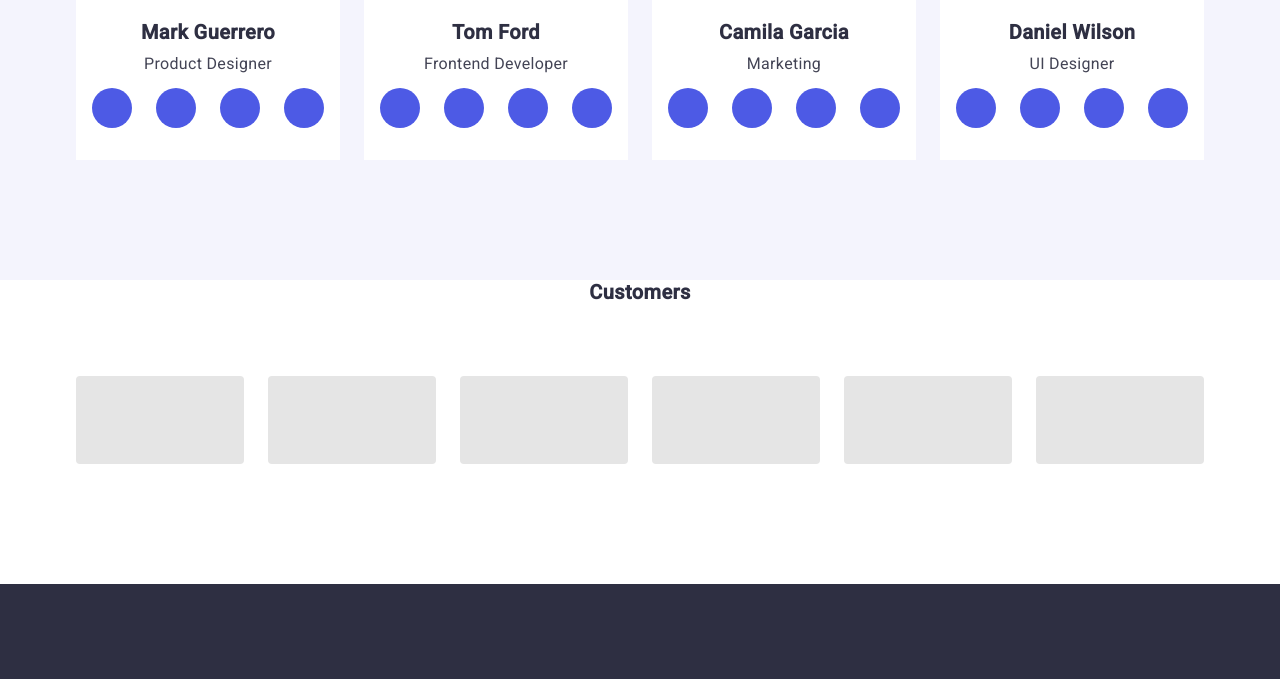
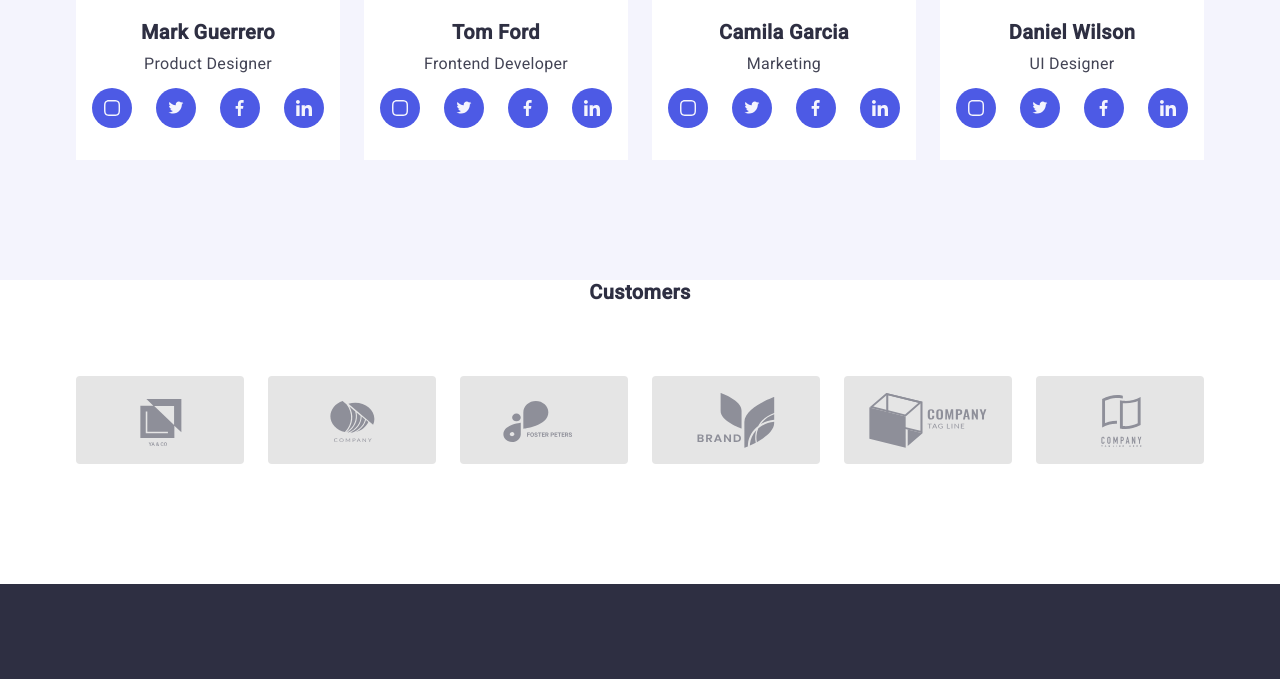
Before and after one commit to MariySemenenko/goit-markup-hw-04, a plain HTML site: page index.html in a window 1280 px wide. Shown: the part 2008-2687 px from the top of the page. Drawn offline with nearby package versions, Linux system fonts and the light colour scheme.

Commit message:
футер

```diff
--- a/css/styles.css
+++ b/css/styles.css
@@ -527,6 +527,7 @@ padding-right: 16px;
 
 .footer-icon-text {
 letter-spacing: 2%;
+line-height: 24px;
 }
 
 
@@ -546,3 +547,8 @@ letter-spacing: 2%;
   height: 40px;
   margin-top: 16px;
 }
+
+.footer-icon-link:hover,
+.footer-icon-link:focus {
+  background-color: #31D0AA;
+}
--- a/index.html
+++ b/index.html
@@ -63,7 +63,7 @@
         <li class="features-item">
         <div class="icon-features">
           <svg class="icon-communication" width="60" height="64">
-            <use href="./images/sprete.svg#icon-underhero"></use>
+            <use href="./images/sprite.svg#icon-underhero"></use>
           </svg>
         </div>
           <h3 class="item-title">Strategy</h3>
@@ -75,7 +75,7 @@
         <li class="features-item">
           <div class="icon-features">
             <svg class="icon-communication" width="60" height="64">
-              <use href="./images/sprete.svg#icon-underhero1"></use>
+              <use href="./images/sprite.svg#icon-underhero1"></use>
             </svg>
           </div>
           <h3 class="item-title">Punctuality</h3>
@@ -87,7 +87,7 @@
         <li class="features-item">
           <div class="icon-features">
             <svg class="icon-communication" width="60" height="64">
-              <use href="./images/sprete.svg#icon-underhero2"></use>
+              <use href="./images/sprite.svg#icon-underhero2"></use>
             </svg>
           </div>
           <h3 class="item-title">Diligence</h3>
@@ -99,7 +99,7 @@
         <li class="features-item">
           <div class="icon-features">
             <svg class="icon-communication" width="60" height="64">
-              <use href="./images/sprete.svg#icon-underhero3"></use>
+              <use href="./images/sprite.svg#icon-underhero3"></use>
             </svg>
           </div>
           <h3 class="item-title">Technologies</h3>
@@ -148,28 +148,28 @@
           <li class="social-list-item">
              <a href="" class="social-list-link"></a>
               <svg class="social-list-icon" wigth="16" height="16">
-                <use href="./images/sprete.svg#icon-instagram">
+                <use href="./images/sprite.svg#icon-instagram">
                 </use>
               </svg>
           </li>
           <li class="social-list-item">
             <a href="" class="social-list-link"></a>
             <svg class="social-list-icon" wigth="16" height="13">
-              <use href="./images/sprete.svg#icon-twetter">
+              <use href="./images/sprite.svg#icon-twetter">
               </use>
             </svg>
         </li>
         <li class="social-list-item">
           <a href="" class="social-list-link"></a>
           <svg class="social-list-icon" wigth="8" height="16">
-            <use href="./images/sprete.svg#icon-facebook">
+            <use href="./images/sprite.svg#icon-facebook">
             </use>
           </svg>
       </li>
       <li class="social-list-item">
         <a href="" class="social-list-link"></a>
         <svg class="social-list-icon" wigth="16" height="16">
-          <use href="./images/sprete.svg#icon-linkedin">
+          <use href="./images/sprite.svg#icon-linkedin">
           </use>
         </svg>
       </li>
@@ -187,25 +187,25 @@
 
             <li class="social-list-item">
                 <svg class="social-list-icon" wigth="16" height="16">
-                  <use class="social-list-link" href="./images/sprete.svg#icon-instagram">
+                  <use class="social-list-link" href="./images/sprite.svg#icon-instagram">
                   </use>
                 </svg>
             </li>
             <li class="social-list-item">
               <svg class="social-list-icon" wigth="16" height="13">
-                <use class="social-list-link" href="./images/sprete.svg#icon-twetter">
+                <use class="social-list-link" href="./images/sprite.svg#icon-twetter">
                 </use>
               </svg>
           </li>
           <li class="social-list-item">
             <svg class="social-list-icon" wigth="8" height="16">
-              <use class="social-list-link" href="./images/sprete.svg#icon-facebook">
+              <use class="social-list-link" href="./images/sprite.svg#icon-facebook">
               </use>
             </svg>
         </li>
         <li class="social-list-item">
           <svg class="social-list-icon" wigth="16" height="16">
-            <use class="social-list-link" href="./images/sprete.svg#icon-linkedin">
+            <use class="social-list-link" href="./images/sprite.svg#icon-linkedin">
             </use>
           </svg>
       </li>
@@ -221,25 +221,25 @@
 
             <li class="social-list-item">
                 <svg class="social-list-icon" wigth="16" height="16">
-                  <use class="social-list-link" href="./images/sprete.svg#icon-instagram">
+                  <use class="social-list-link" href="./images/sprite.svg#icon-instagram">
                   </use>
                 </svg>
             </li>
             <li class="social-list-item">
               <svg class="social-list-icon" wigth="16" height="13">
-                <use class="social-list-link" href="./images/sprete.svg#icon-twetter">
+                <use class="social-list-link" href="./images/sprite.svg#icon-twetter">
                 </use>
               </svg>
           </li>
           <li class="social-list-item">
             <svg class="social-list-icon" wigth="8" height="16">
-              <use class="social-list-link" href="./images/sprete.svg#icon-facebook">
+              <use class="social-list-link" href="./images/sprite.svg#icon-facebook">
               </use>
             </svg>
         </li>
         <li class="social-list-item">
           <svg class="social-list-icon" wigth="16" height="16">
-            <use class="social-list-link" href="./images/sprete.svg#icon-linkedin">
+            <use class="social-list-link" href="./images/sprite.svg#icon-linkedin">
             </use>
           </svg>
       </li>
@@ -255,25 +255,25 @@
 
             <li class="social-list-item">
                 <svg class="social-list-icon" wigth="16" height="16">
-                  <use class="social-list-link" href="./images/sprete.svg#icon-instagram">
+                  <use class="social-list-link" href="./images/sprite.svg#icon-instagram">
                   </use>
                 </svg>
             </li>
             <li class="social-list-item">
               <svg class="social-list-icon" wigth="16" height="13">
-                <use class="social-list-link" href="./images/sprete.svg#icon-twetter">
+                <use class="social-list-link" href="./images/sprite.svg#icon-twetter">
                 </use>
               </svg>
           </li>
           <li class="social-list-item">
             <svg class="social-list-icon" wigth="8" height="16">
-              <use class="social-list-link" href="./images/sprete.svg#icon-facebook">
+              <use class="social-list-link" href="./images/sprite.svg#icon-facebook">
               </use>
             </svg>
         </li>
         <li class="social-list-item">
           <svg class="social-list-icon" wigth="16" height="16">
-            <use class="social-list-link" href="./images/sprete.svg#icon-linkedin">
+            <use class="social-list-link" href="./images/sprite.svg#icon-linkedin">
             </use>
           </svg>
       </li>
@@ -292,7 +292,7 @@
           <li class="customers-li">
            <a href="" class="customers-use"></a>
             <svg class="customers-svg" wigth="104" height="56">
-              <use href="./images/sprete.svg#icon-castomers1">
+              <use href="./images/sprite.svg#icon-castomers1">
               </use>
             </svg>
           </li>
@@ -300,7 +300,7 @@
           <li class="customers-li">
             <a href="" class="customers-use"></a>
             <svg class="customers-svg" wigth="104" height="56">
-              <use href="./images/sprete.svg#icon-castomers2">
+              <use href="./images/sprite.svg#icon-castomers2">
               </use>
             </svg>
           </li>
@@ -308,7 +308,7 @@
           <li class="customers-li">
             <a href="" class="customers-use"></a>
             <svg class="customers-svg" wigth="104" height="56">
-              <use href="./images/sprete.svg#icon-castomers3">
+              <use href="./images/sprite.svg#icon-castomers3">
               </use>
             </svg>
           </li>
@@ -316,7 +316,7 @@
           <li class="customers-li">
             <a href="" class="customers-use"></a>
             <svg class="customers-svg" wigth="104" height="56">
-              <use href="./images/sprete.svg#icon-castomers4">
+              <use href="./images/sprite.svg#icon-castomers4">
               </use>
             </svg>
           </li>
@@ -324,7 +324,7 @@
           <li class="customers-li">
             <a href="" class="customers-use"></a>
             <svg class="customers-svg" wigth="104" height="56">
-              <use href="./images/sprete.svg#icon-castomers5">
+              <use href="./images/sprite.svg#icon-castomers5">
               </use>
             </svg>
           </li>
@@ -332,7 +332,7 @@
           <li class="customers-li">
             <a href="" class="customers-use"></a>
             <svg class="customers-svg" wigth="104" height="56">
-              <use href="./images/sprete.svg#icon-castomers6">
+              <use href="./images/sprite.svg#icon-castomers6">
               </use>
             </svg>
           </li>
@@ -342,6 +342,7 @@
 </main>
     <footer class="footer">
       <div class="footer-decoration conteiner">
+        <div>
       <a class="logo no-decoration" href="./index.html">Web<span class="logo-accent logo-footer">Studio</span></a>
       <p class="footer-desc">
         Increase the flow of customers and sales for your business with digital marketing & growth
@@ -354,7 +355,7 @@
         <li class="footer-social-list">
           <a href="" class="footer-icon-link">
             <svg class="footer-list-icon" wigth="16" height="16">
-              <use class="footer-list-link" href="./images/sprete.svg#icon-instagram">
+              <use class="footer-list-link" href="./images/sprite.svg#icon-instagram">
               </use>
             </svg>
           </a>
@@ -362,7 +363,7 @@
         <li class="footer-social-list">
           <a href="" class="footer-icon-link">
           <svg class="footer-list-icon" wigth="16" height="13">
-            <use class="footer-list-link" href="./images/sprete.svg#icon-twetter">
+            <use class="footer-list-link" href="./images/sprite.svg#icon-twetter">
             </use>
           </svg>
           </a>
@@ -370,7 +371,7 @@
       <li class="footer-social-list">
         <a href="" class="footer-icon-link">
         <svg class="footer-list-icon" wigth="8" height="16">
-          <use class="footer-list-link" href="./images/sprete.svg#icon-facebook">
+          <use class="footer-list-link" href="./images/sprite.svg#icon-facebook">
           </use>
         </svg>
         </a>
@@ -378,13 +379,14 @@
     <li class="footer-social-list">
       <a href="" class="footer-icon-link">
       <svg class="footer-list-icon" wigth="16" height="16">
-        <use class="footer-list-link" href="./images/sprete.svg#icon-linkedin">
+        <use class="footer-list-link" href="./images/sprite.svg#icon-linkedin">
         </use>
       </svg>
       </a>
   </li>
         </ul>
 </div>
+      </div>
     </footer>
   </body>
 </html>
```
